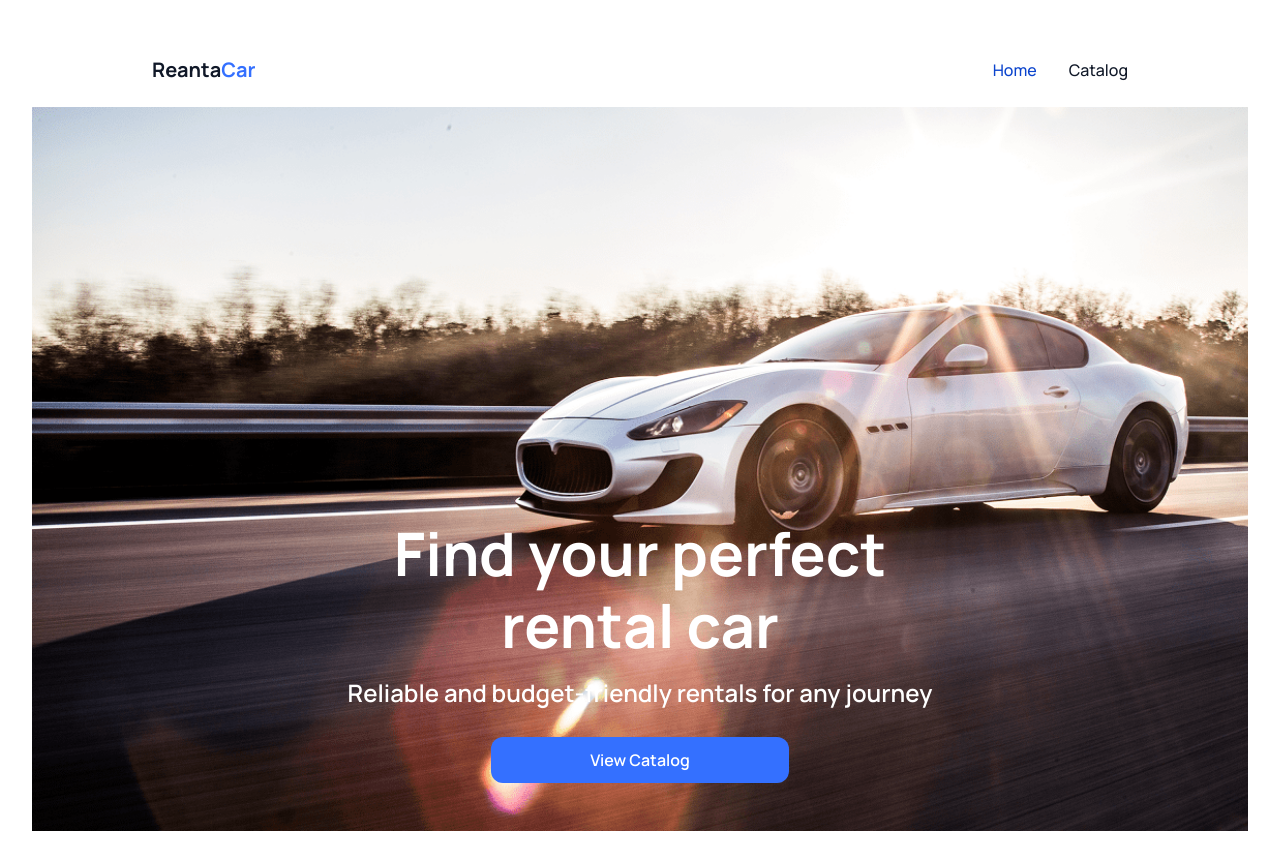
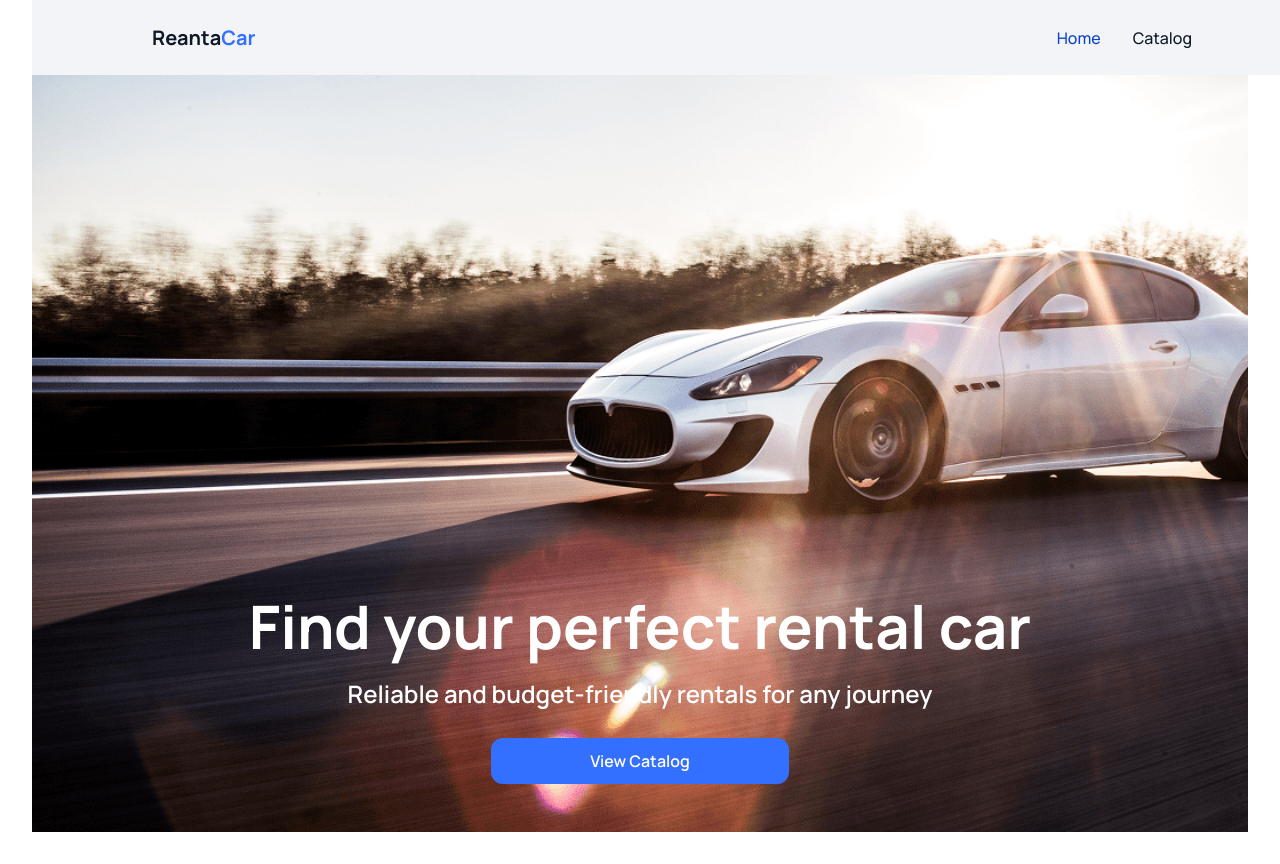
Before and after one commit to AlexandraSavenko/rentalcar, a React (Vite) app: page / in a window 1280 px wide. Built offline with nearby package versions, Linux system fonts and the light colour scheme; no server answers.

Commit message:
hover to buttons

```diff
--- a/src/components/button/Button.module.css
+++ b/src/components/button/Button.module.css
@@ -1,6 +1,6 @@
 .lmBtn{
     display: block;
-    border: 1px solid var(--button-hover);
+    border: 1px solid var(--button);
 border-radius: 12px;
 padding: 12px;
 width: 156px;
@@ -9,8 +9,13 @@ font-weight: 600;
 font-size: 16px;
 color: var(--main);
 margin: 0 auto 124px;
+transition: all 1s ease-in;
 }
 
+.lmBtn:hover{
+        border: 1px solid var(--button-hover);
+
+}
 .disable{
     display: none;
 }
--- a/src/components/carCard/CarCard.module.css
+++ b/src/components/carCard/CarCard.module.css
@@ -64,8 +64,13 @@ font-weight: 600;
 font-size: 16px;
 line-height: 125%;
 color: var(--white);
+  transition: all 0.5s ease-in;
 }
 
+.link:hover{
+  background: var(--button-hover);
+
+}
 /* .favBtn{
 position: absolute;
 right: 16px;
--- a/src/components/favButton/FavButton.module.css
+++ b/src/components/favButton/FavButton.module.css
@@ -2,17 +2,19 @@
 position: absolute;
 right: 16px;
 top: 16px;
+
 }
 .icon{
 
   width: 16px;
   height: 16px;
   stroke: var(--white);
+  transition: all 1s ease-in;
 
 }
 
 .isFav{
   stroke: var(--button);
   fill: var(--button);
-  background-color: var(--button);
+  /* background-color: var(--button); */
 }
--- a/src/components/filters/Filters.module.css
+++ b/src/components/filters/Filters.module.css
@@ -3,6 +3,7 @@
     flex-wrap: wrap;
     gap: 16px;
     padding: 8px 0;
+    margin-bottom: 56px;
 }
 .filtersForm{
     display: flex;
@@ -21,6 +22,8 @@ background: var(--button);
 font-weight: 600;
 font-size: 16px;
 color: var(--white);
+  transition: all 0.5s ease-in;
+
 }
 
 .filterBtn:hover{
--- a/src/components/header/Header.module.css
+++ b/src/components/header/Header.module.css
@@ -1,9 +1,13 @@
 .headerWrap{
+    position: fixed;
+    top: 0;
     display: flex;
     align-items: center;
     justify-content: space-between;
     padding-top: 24px;
     padding-bottom: 24px;
+    z-index: 111;
+    background: var(--badges);
 }
 nav{
     display: flex;
--- /dev/null
+++ b/src/components/layout/Layout.module.css
@@ -0,0 +1,3 @@
+.layoutWrap{
+    position: relative;
+}
--- a/src/components/layout/Layout.tsx
+++ b/src/components/layout/Layout.tsx
@@ -1,13 +1,14 @@
 import React from 'react'
 import Header from '../header/Header'
 import type { LayoutProps } from '../../utils/types'
+import css from "./Layout.module.css"
 
 const Layout: React.FC<LayoutProps> = ({children}) => {
   return (
-    <>
+    <div className={css.layoutWrap}>
     <Header/>
       {children}
-    </>
+    </div>
   )
 }
 
--- /dev/null
+++ b/src/pages/catalogPage/CatalogPage.module.css
@@ -0,0 +1,3 @@
+.catalogWrap{
+    margin-top: 152px;
+}
--- a/src/pages/catalogPage/CatalogPage.tsx
+++ b/src/pages/catalogPage/CatalogPage.tsx
@@ -8,6 +8,7 @@ import Filters from '../../components/filters/Filters'
 import { selectThisBrand, selectThisPrice } from '../../redux/filters/selectors'
 import { selectPage, selectTotalCars } from '../../redux/cars/selectors'
 import Button from '../../components/button/Button'
+import css from "./CatalogPage.module.css"
 
 const CatalogPage = () => {
    const dispatch = useDispatch<AppDispatch>()
@@ -19,7 +20,7 @@ const totalCars = useSelector(selectTotalCars)
     dispatch(getAllCars({ brand, rentalPrice, page  }))
   },[dispatch, brand, rentalPrice, page])
   return (
-    <div className={`container`}>
+    <div className={`${css.catalogWrap} container`}>
       <Filters/>
       <p>Total cars: {totalCars}</p>
       <CarsList/>
--- a/src/pages/mainPage/MainPage.module.css
+++ b/src/pages/mainPage/MainPage.module.css
@@ -1,6 +1,7 @@
 .mainWrap{
     width: 100%;
-    height: calc(100vh - 76px) ;
+    /* height: calc(100vh - 76px) ; */
+    height: 100vh;
     background-image: url("/public/banner-min.png");
     background-repeat: no-repeat;
     background-size: cover;
@@ -17,6 +18,7 @@ color: var(--white);
 margin-bottom: 16px;
 }
 .textWrap{
+    width: 100%;
 text-align: center;
 position: absolute;
 left: 50%;
@@ -44,4 +46,10 @@ padding: 12px 99px;
 width: 276px;
 height: 44px;
 background: var(--button);
+  transition: all 0.5s ease-in;
 }
+
+.textWrap a:hover{
+    background: var(--button-hover);
+
+}
```
